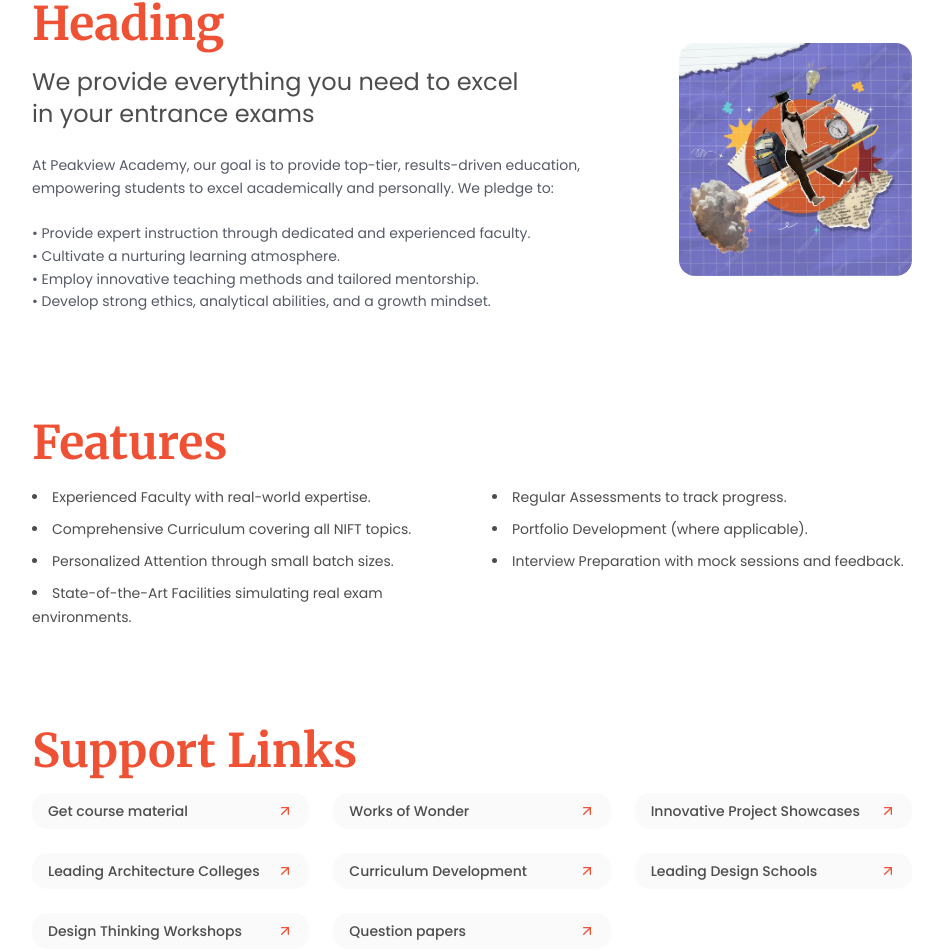
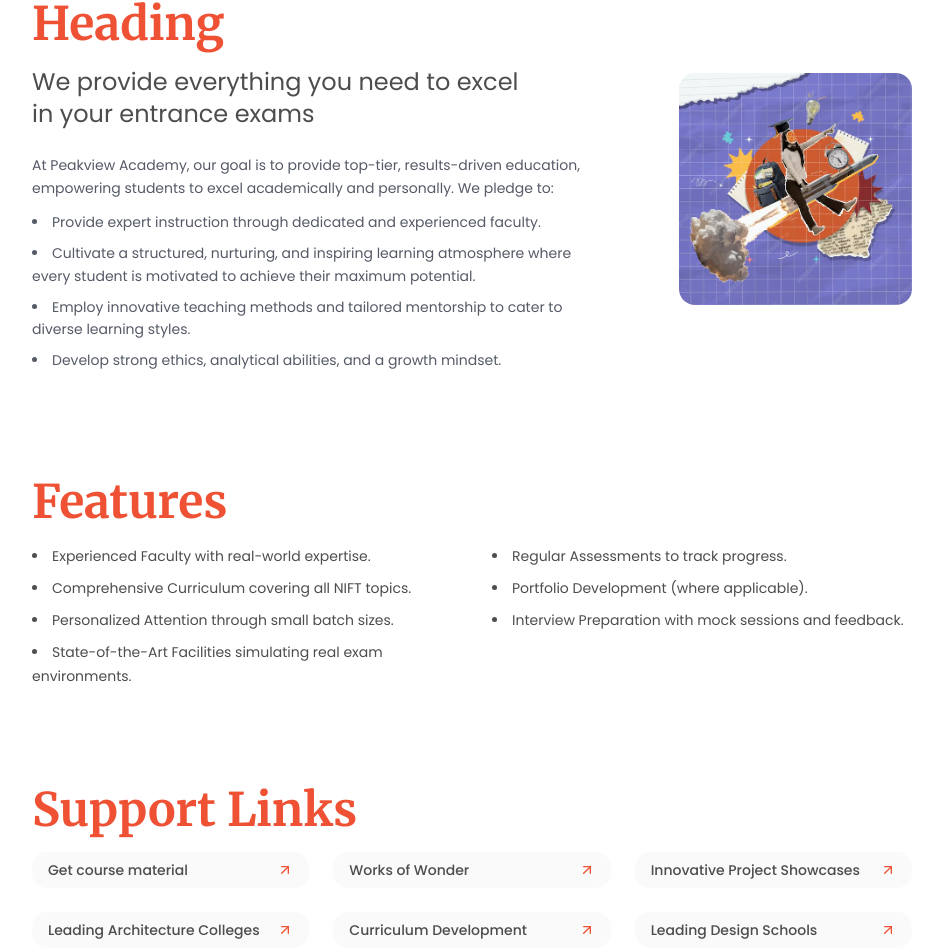
Before and after one commit to BangaruNaiduEarle/borigam-demo, a React (Vite) app: page /course in a window 1280 px wide. Shown: the part 1027-1978 px from the top of the page, without its empty margins (168-1111 px from the left). Built offline with nearby package versions, Linux system fonts and the light colour scheme.

Commit message:
added icon

```diff
--- a/src/screens/CourseInnerPage/CourseInnerPage.tsx
+++ b/src/screens/CourseInnerPage/CourseInnerPage.tsx
@@ -164,21 +164,30 @@ export const CourseInnerPage = (): JSX.Element => {
 
         {/* Two-Column Section */}
         <section className="flex flex-col md:flex-row items-center gap-10 md:gap-20 px-8 sm:px-10 md:px-20 lg:px-[200px] py-16">
+  {/* Left Text Content */}
   <div className="flex flex-col gap-6">
     <h2 className="font-merriweather font-bold text-[#ef5134] text-3xl sm:text-[46.3px]">
       Heading
     </h2>
+
     <p className="font-poppins text-[#4d4d4d] text-lg md:text-2xl">
       We provide everything you need to excel <br /> in your entrance exams
     </p>
-            <p className="font-poppins text-[#555a66] text-sm leading-relaxed">
-              At Peakview Academy, our goal is to provide top-tier, results-driven education, empowering students to excel academically and personally. We pledge to:<br /><br />
-              • Provide expert instruction through dedicated and experienced faculty.<br />
-              • Cultivate a nurturing learning atmosphere.<br />
-              • Employ innovative teaching methods and tailored mentorship.<br />
-              • Develop strong ethics, analytical abilities, and a growth mindset.
+
+    <div className="font-poppins text-[#555a66] text-sm leading-relaxed">
+      <p className="mb-3">
+        At Peakview Academy, our goal is to provide top-tier, results-driven education, empowering students to excel academically and personally. We pledge to:
       </p>
+      <ul className="list-disc list-inside space-y-2">
+        <li>Provide expert instruction through dedicated and experienced faculty.</li>
+        <li>Cultivate a structured, nurturing, and inspiring learning atmosphere where every student is motivated to achieve their maximum potential.</li>
+        <li>Employ innovative teaching methods and tailored mentorship to cater to diverse learning styles.</li>
+        <li>Develop strong ethics, analytical abilities, and a growth mindset.</li>
+      </ul>
     </div>
+  </div>
+
+  {/* Right Image */}
   <div className="w-full md:w-1/2 flex justify-center">
     <img
       className="rounded-2xl object-cover w-full sm:w-[400px] md:w-[475px]"
@@ -187,6 +196,7 @@ export const CourseInnerPage = (): JSX.Element => {
     />
   </div>
 </section>
+
 
         {/* Features List */}
         <section className="px-8 sm:px-10 md:px-20 lg:px-[200px] py-12 bg-white">
@@ -302,19 +312,16 @@ export const CourseInnerPage = (): JSX.Element => {
       transition-all duration-300 active:scale-95"
           >
             <span>Contact Us</span>
-            <svg
-              xmlns="http://www.w3.org/2000/svg"
+             <svg xmlns="http://www.w3.org/2000/svg"
+       viewBox="0 0 24 24"
        fill="none"
-              viewBox="0 0 24 24"
+       stroke="currentColor"
        strokeWidth="2"
-              stroke="white"
-              className="w-[18px] h-[18px]"
-            >
-              <path
        strokeLinecap="round"
        strokeLinejoin="round"
-                d="M21 10c0 6.075-4.925 11-11 11-1.985 0-3.849-.53-5.454-1.454L3 20l1.454-1.546A10.96 10.96 0 0 1 2 10C2 4.925 6.925 0 12 0s10 4.925 10 10z"
-              />
+       className="w-[18px] h-[18px]">
+    <line x1="22" y1="2" x2="11" y2="13" />
+    <polygon points="22 2 15 22 11 13 2 9 22 2" />
   </svg>
           </button>
         </div>
--- a/src/screens/HomePage/HomePage.tsx
+++ b/src/screens/HomePage/HomePage.tsx
@@ -203,7 +203,17 @@ export const HomePage = (): JSX.Element => {
       transition-all duration-300 active:scale-95"
           >
             <span>Contact Us</span>
-
+            <svg xmlns="http://www.w3.org/2000/svg"
+              viewBox="0 0 24 24"
+              fill="none"
+              stroke="currentColor"
+              strokeWidth="2"
+              strokeLinecap="round"
+              strokeLinejoin="round"
+              className="w-[18px] h-[18px]">
+              <line x1="22" y1="2" x2="11" y2="13" />
+              <polygon points="22 2 15 22 11 13 2 9 22 2" />
+            </svg>
           </button>
         </div>
 
```
Lines whose indentation alone changed are shown as unchanged.
